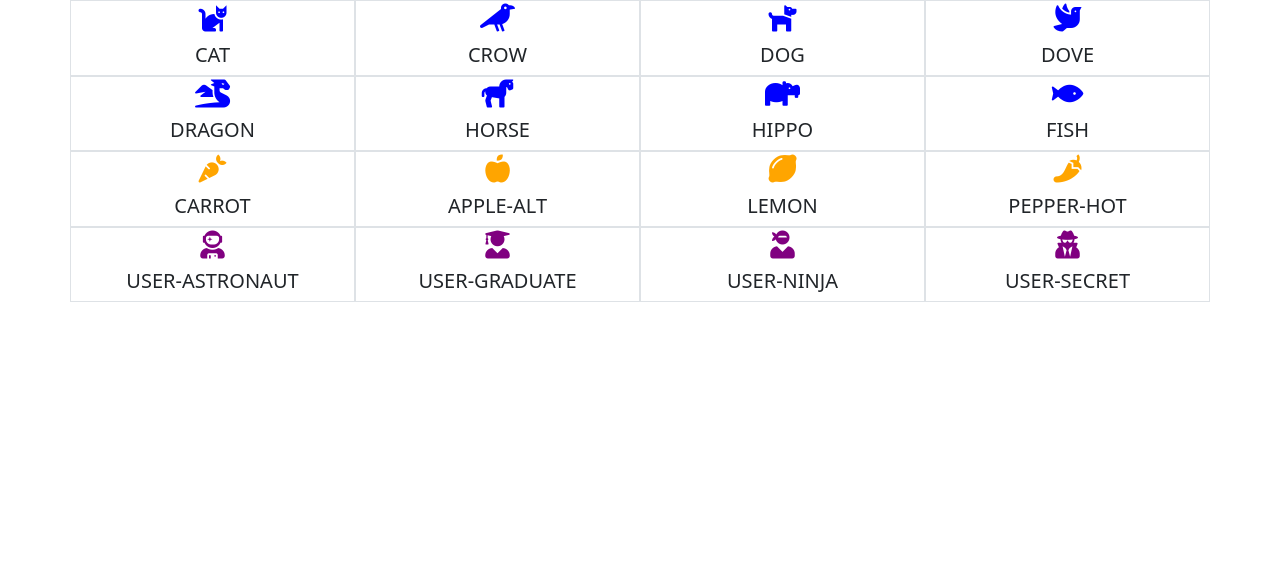
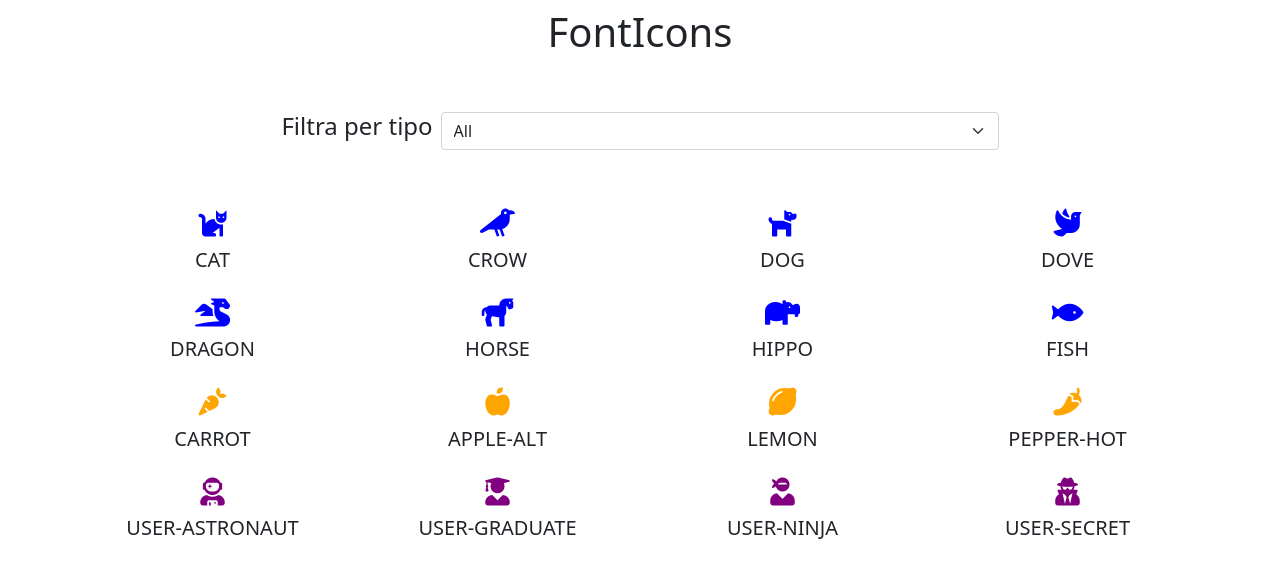
Before and after one commit to nicosanji/js-es6-icons, a plain HTML site: page index.html in a window 1280 px wide. Drawn offline with nearby package versions, Linux system fonts and the light colour scheme.

Commit message:
Creata select html

```diff
--- a/index.html
+++ b/index.html
@@ -17,9 +17,20 @@
 
 <body>
     <main>
+        <h1 class="pt-2 text-center">FontIcons</h1>
+        <div class="container d-flex py-5 justify-content-center">
+            <h4 class="pe-2">Filtra per tipo</h4>
+            <!-- JS -> seleziona filtro -->
+            <select class="form-select w-50">
+                <option value="1">All</option>
+                <option value="2">Animal</option>
+                <option value="3">Vegetable</option>
+                <option value="4">User</option>
+            </select>
+        </div>
         <div class="container">
             <div class="row">
-                <!-- JS -> elenco di col > icone -->
+                <!-- JS -> elenco di col > icone e testo -->
             </div>
         </div>
     </main>
--- a/script.js
+++ b/script.js
@@ -47,7 +47,7 @@ for (let i = 0; i < arrayIcone.length; i++) {
 // Function -> passo le singole proprietà per realizzare l'icona e il testo
 // pr1 = name / pr2 = prefix / pr3 = family / pr4 = color
 function innerIcone(pr1, pr2, pr3, pr4) {
-    domArrayIcone.innerHTML += `<div class="col-3 text-center border">
+    domArrayIcone.innerHTML += `<div class="col-3 text-center p-2">
                                     <h3 style="color:${pr4}"><i class="${pr3} ${pr2}${pr1}"></i></h3>
                                     <h5 style="text-transform:uppercase">${pr1}</h5>
                                 </div>`
```
